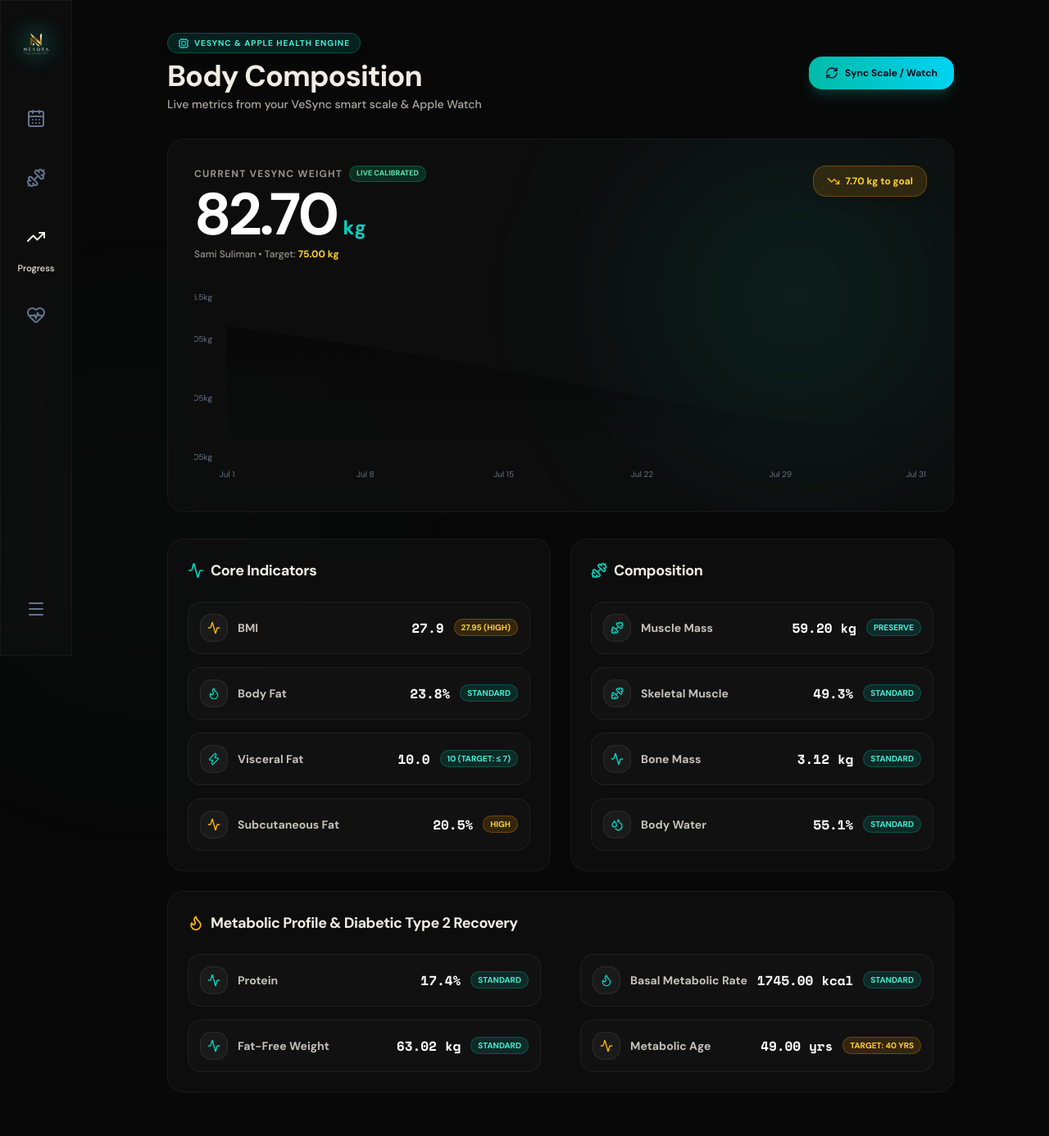
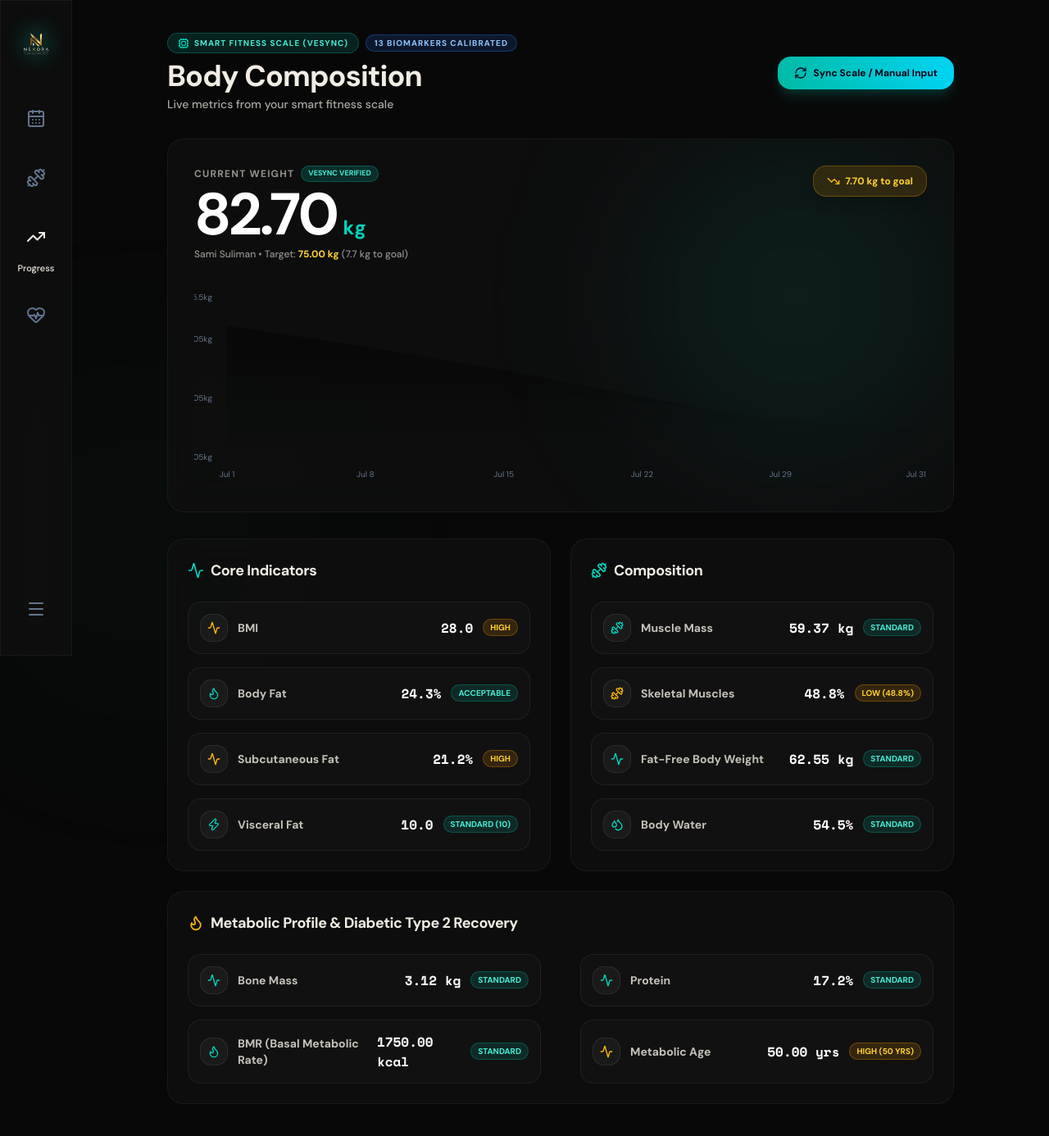
Before and after one commit to samieltayeb-oss/nexora-fit, a Next.js app: page /progress in a window 1280 px wide. Shown: the top 1386 px of the page at 82% size. Built offline with nearby package versions, Linux system fonts and the light colour scheme.

Commit message:
feat: integrate 5g Pre-Workout Creatine Monohydrate and exact 13 VeSync biomarkers

```diff
--- a/src/app/(app)/health/page.tsx
+++ b/src/app/(app)/health/page.tsx
@@ -105,6 +105,18 @@ const MEDICATION_REGIMEN: MedicationItem[] = [
     source: 'Patient Regimen',
     dateStarted: 'Active Daily',
     exerciseCue: 'Essential cofactor for mitochondrial ATP energy production.'
+  },
+  {
+    id: 'creatine',
+    name: 'CREATINE MONOHYDRATE',
+    generic: 'CREATINE MONOHYDRATE POWDER',
+    dose: '5g (Pre-Workout)',
+    schedule: 'Daily Morning',
+    category: 'Ergogenic & Glycemic Booster • Cellular ATP & GLUT-4 Translocation',
+    instructions: 'TAKE 5 GRAMS IN 500ML WATER 20–30 MINUTES BEFORE MORNING WORKOUT',
+    source: 'Patient Regimen',
+    dateStarted: 'Active Daily',
+    exerciseCue: 'Boosts phosphocreatine ATP replenishment during calisthenics reps and stimulates insulin-independent glucose uptake into muscle tissue. Drink with 500ml+ water.'
   },
   {
     id: 'rosuvastatin',
--- a/src/app/(app)/progress/page.tsx
+++ b/src/app/(app)/progress/page.tsx
@@ -28,23 +28,24 @@ const STORAGE_KEY_COMPOSITION = 'samfit_vesync_composition'
 
 export default function ProgressPage() {
   const [weight, setWeight] = useState<number>(82.70)
-  const [bodyFat, setBodyFat] = useState<number>(23.8)
-  const [muscleMass, setMuscleMass] = useState<number>(59.20)
+  const [bodyFat, setBodyFat] = useState<number>(24.3)
+  const [muscleMass, setMuscleMass] = useState<number>(59.37)
   const [visceralFat, setVisceralFat] = useState<number>(10)
-  const [bmi, setBmi] = useState<number>(27.95)
-  const [bmr, setBmr] = useState<number>(1745)
-  const [bodyWater, setBodyWater] = useState<number>(55.1)
-  const [skeletalMuscle, setSkeletalMuscle] = useState<number>(49.3)
+  const [bmi, setBmi] = useState<number>(28.0)
+  const [bmr, setBmr] = useState<number>(1750)
+  const [bodyWater, setBodyWater] = useState<number>(54.5)
+  const [skeletalMuscle, setSkeletalMuscle] = useState<number>(48.8)
   const [boneMass, setBoneMass] = useState<number>(3.12)
-  const [protein, setProtein] = useState<number>(17.4)
-  const [metabolicAge, setMetabolicAge] = useState<number>(49)
-  const [subcutFat, setSubcutFat] = useState<number>(20.5)
+  const [protein, setProtein] = useState<number>(17.2)
+  const [metabolicAge, setMetabolicAge] = useState<number>(50)
+  const [subcutFat, setSubcutFat] = useState<number>(21.2)
+  const [fatFreeWeight, setFatFreeWeight] = useState<number>(62.55)
   const [isLoading, setIsLoading] = useState<boolean>(false)
 
   // Sync Modal State
   const [showSyncModal, setShowSyncModal] = useState<boolean>(false)
   const [inputWeight, setInputWeight] = useState<string>('82.70')
-  const [inputBodyFat, setInputBodyFat] = useState<string>('23.8')
+  const [inputBodyFat, setInputBodyFat] = useState<string>('24.3')
   const [inputVisceral, setInputVisceral] = useState<string>('10')
   const [activeTab, setActiveTab] = useState<'quick_log' | 'watch_setup'>('quick_log')
   const [syncSuccess, setSyncSuccess] = useState<boolean>(false)
@@ -58,7 +59,7 @@ export default function ProgressPage() {
         if (parsed.weight) {
           setWeight(parsed.weight)
           setInputWeight(parsed.weight.toString())
-          recalculateMetrics(parsed.weight, parsed.bodyFat || 23.8)
+          if (parsed.bodyFat) setBodyFat(parsed.bodyFat)
         }
       }
     } catch (e) {
@@ -68,22 +69,21 @@ export default function ProgressPage() {
 
   const recalculateMetrics = (newWeight: number, newBodyFat: number) => {
     const heightM = 1.72
-    const calculatedBmi = Number((newWeight / (heightM * heightM)).toFixed(2))
+    const calculatedBmi = Number((newWeight / (heightM * heightM)).toFixed(1))
     const fatMass = newWeight * (newBodyFat / 100)
     const leanMass = Number((newWeight - fatMass).toFixed(2))
     const calculatedMuscle = Number((leanMass * 0.95).toFixed(2))
-    const calculatedBmr = Math.round(10 * newWeight + 6.25 * 172 - 5 * 44 + 5)
 
     setBmi(calculatedBmi)
     setMuscleMass(calculatedMuscle)
-    setBmr(calculatedBmr)
+    setFatFreeWeight(leanMass)
   }
 
   const handleSaveVeSync = async (e: React.FormEvent) => {
     e.preventDefault()
     setIsLoading(true)
     const parsedWeight = parseFloat(inputWeight) || 82.70
-    const parsedBodyFat = parseFloat(inputBodyFat) || 23.8
+    const parsedBodyFat = parseFloat(inputBodyFat) || 24.3
     const parsedVisceral = parseInt(inputVisceral) || 10
 
     setWeight(parsedWeight)
@@ -128,32 +128,6 @@ export default function ProgressPage() {
     }, 1200)
   }
 
-  const fetchProgress = async () => {
-    setIsLoading(true)
-    try {
-      const supabase = createClient()
-      const { data: bodyData } = await supabase
-        .from('body_measurements')
-        .select('*')
-        .order('created_at', { ascending: false })
-        .limit(1)
-
-      if (bodyData && bodyData.length > 0) {
-        const row = bodyData[0]
-        if (row.weight_kg) {
-          const w = Number(row.weight_kg)
-          setWeight(w)
-          setInputWeight(w.toString())
-          recalculateMetrics(w, Number(row.body_fat_percentage) || 23.8)
-        }
-      }
-    } catch (e) {
-      console.error(e)
-    } finally {
-      setIsLoading(false)
-    }
-  }
-
   return (
     <div className="space-y-6 md:space-y-8 pb-32">
 
@@ -162,13 +136,16 @@ export default function ProgressPage() {
         <div>
           <div className="flex items-center gap-2">
             <span className="px-3 py-1 bg-teal-500/15 text-teal-300 text-[10px] font-black uppercase tracking-widest rounded-full flex items-center gap-1.5 shadow-lg border border-teal-500/30">
-              <Cpu className="w-3.5 h-3.5 text-teal-400" /> VeSync & Apple Health Engine
+              <Cpu className="w-3.5 h-3.5 text-teal-400" /> Smart Fitness Scale (VeSync)
+            </span>
+            <span className="px-2.5 py-0.5 bg-blue-500/15 text-blue-300 text-[10px] font-black uppercase tracking-widest rounded-full border border-blue-500/30">
+              13 Biomarkers Calibrated
             </span>
           </div>
           <h1 className="text-3xl md:text-4xl font-bold text-foreground tracking-tight mt-2 flex items-center gap-2">
             Body Composition
           </h1>
-          <p className="text-foreground/70 text-sm font-medium mt-1">Live metrics from your VeSync smart scale & Apple Watch</p>
+          <p className="text-foreground/70 text-sm font-medium mt-1">Live metrics from your smart fitness scale</p>
         </div>
 
         <button
@@ -176,7 +153,7 @@ export default function ProgressPage() {
           className="bg-gradient-to-r from-teal-500 to-cyan-400 text-slate-950 text-xs font-black px-5 py-3 rounded-2xl flex items-center gap-2 transition-all shadow-lg shadow-teal-500/20 active:scale-95 cursor-pointer hover:brightness-110"
         >
           <RefreshCw className={`w-4 h-4 ${isLoading ? 'animate-spin' : ''}`} />
-          <span>Sync Scale / Watch</span>
+          <span>Sync Scale / Manual Input</span>
         </button>
       </header>
 
@@ -187,16 +164,16 @@ export default function ProgressPage() {
         <div className="flex flex-col sm:flex-row justify-between sm:items-start gap-4 mb-6 relative z-10">
           <div>
             <div className="flex items-center gap-2">
-              <h2 className="text-xs font-black text-foreground/60 uppercase tracking-widest">Current VeSync Weight</h2>
-              <span className="bg-emerald-500/20 text-emerald-300 border border-emerald-500/30 text-[9px] font-black uppercase px-2 py-0.5 rounded-full">
-                Live Calibrated
+              <h2 className="text-xs font-black text-foreground/60 uppercase tracking-widest">Current Weight</h2>
+              <span className="bg-teal-500/20 text-teal-300 border border-teal-500/30 text-[9px] font-black uppercase px-2 py-0.5 rounded-full">
+                VeSync Verified
               </span>
             </div>
             <div className="text-6xl md:text-7xl font-black text-white tracking-tighter mt-1 flex items-baseline gap-2">
               <NumberCounter value={weight} decimals={2} /> <span className="text-2xl text-teal-400 font-bold tracking-normal">kg</span>
             </div>
             <p className="text-xs text-foreground/60 mt-1 font-medium">
-              Sami Suliman • Target: <span className="text-amber-300 font-bold">75.00 kg</span>
+              Sami Suliman • Target: <span className="text-amber-300 font-bold">75.00 kg</span> ({Number((weight - 75.0).toFixed(2))} kg to goal)
             </p>
           </div>
 
@@ -212,7 +189,7 @@ export default function ProgressPage() {
         </div>
       </section>
 
-      {/* ── THE METRICS STORY ────────────────────────────────────────────────── */}
+      {/* ── THE 13 EXACT METRICS FROM VESYNC SCALE ───────────────────────────── */}
       <div className="grid grid-cols-1 md:grid-cols-2 gap-6">
 
         {/* Core Health Indicators */}
@@ -221,10 +198,10 @@ export default function ProgressPage() {
             <Activity className="w-5 h-5 text-teal-400" /> Core Indicators
           </h3>
           <div className="space-y-4">
-            <MetricRow icon={<Activity className="w-4 h-4 text-amber-400" />} label="BMI" value={bmi} suffix="" status="27.95 (High)" statusColor="amber" index={0} />
-            <MetricRow icon={<Flame className="w-4 h-4 text-teal-400" />} label="Body Fat" value={bodyFat} suffix="%" status="Standard" statusColor="teal" index={1} />
-            <MetricRow icon={<Zap className="w-4 h-4 text-teal-400" />} label="Visceral Fat" value={visceralFat} suffix="" status="10 (Target: ≤ 7)" statusColor="teal" index={2} />
-            <MetricRow icon={<Activity className="w-4 h-4 text-amber-400" />} label="Subcutaneous Fat" value={subcutFat} suffix="%" status="High" statusColor="amber" index={3} />
+            <MetricRow icon={<Activity className="w-4 h-4 text-amber-400" />} label="BMI" value={bmi} suffix="" status="High" statusColor="amber" index={0} />
+            <MetricRow icon={<Flame className="w-4 h-4 text-teal-400" />} label="Body Fat" value={bodyFat} suffix="%" status="Acceptable" statusColor="teal" index={1} />
+            <MetricRow icon={<Activity className="w-4 h-4 text-amber-400" />} label="Subcutaneous Fat" value={subcutFat} suffix="%" status="High" statusColor="amber" index={2} />
+            <MetricRow icon={<Zap className="w-4 h-4 text-teal-400" />} label="Visceral Fat" value={visceralFat} suffix="" status="Standard (10)" statusColor="teal" index={3} />
           </div>
         </section>
 
@@ -234,9 +211,9 @@ export default function ProgressPage() {
             <Dumbbell className="w-5 h-5 text-teal-400" /> Composition
           </h3>
           <div className="space-y-4">
-            <MetricRow icon={<Dumbbell className="w-4 h-4 text-teal-400" />} label="Muscle Mass" value={muscleMass} suffix=" kg" status="Preserve" statusColor="teal" index={2} />
-            <MetricRow icon={<Dumbbell className="w-4 h-4 text-teal-400" />} label="Skeletal Muscle" value={skeletalMuscle} suffix="%" status="Standard" statusColor="teal" index={3} />
-            <MetricRow icon={<Activity className="w-4 h-4 text-teal-400" />} label="Bone Mass" value={boneMass} suffix=" kg" status="Standard" statusColor="teal" index={4} />
+            <MetricRow icon={<Dumbbell className="w-4 h-4 text-teal-400" />} label="Muscle Mass" value={muscleMass} suffix=" kg" status="Standard" statusColor="teal" index={2} />
+            <MetricRow icon={<Dumbbell className="w-4 h-4 text-amber-400" />} label="Skeletal Muscles" value={skeletalMuscle} suffix="%" status="Low (48.8%)" statusColor="amber" index={3} />
+            <MetricRow icon={<Activity className="w-4 h-4 text-teal-400" />} label="Fat-Free Body Weight" value={fatFreeWeight} suffix=" kg" status="Standard" statusColor="teal" index={4} />
             <MetricRow icon={<Droplets className="w-4 h-4 text-teal-400" />} label="Body Water" value={bodyWater} suffix="%" status="Standard" statusColor="teal" index={5} />
           </div>
         </section>
@@ -244,13 +221,13 @@ export default function ProgressPage() {
         {/* Metabolic Profile */}
         <section className="glass-panel rounded-3xl p-6 relative overflow-hidden md:col-span-2 border border-border/80">
           <h3 className="text-lg font-bold text-foreground tracking-tight mb-6 flex items-center gap-2">
-            <Flame className="w-5 h-5 text-amber-400" /> Metabolic Profile & Diabetic Type 2 Recovery
+            <Flame className="w-5 h-5 text-amber-400" /> Metabolic Profile &amp; Diabetic Type 2 Recovery
           </h3>
           <div className="grid grid-cols-1 md:grid-cols-2 gap-x-12 gap-y-4">
-            <MetricRow icon={<Activity className="w-4 h-4 text-teal-400" />} label="Protein" value={protein} suffix="%" status="Standard" statusColor="teal" index={4} />
-            <MetricRow icon={<Flame className="w-4 h-4 text-teal-400" />} label="Basal Metabolic Rate" value={bmr} suffix=" kcal" status="Standard" statusColor="teal" index={5} />
-            <MetricRow icon={<Activity className="w-4 h-4 text-teal-400" />} label="Fat-Free Weight" value={Number((weight * (1 - bodyFat / 100)).toFixed(2))} suffix=" kg" status="Standard" statusColor="teal" index={6} />
-            <MetricRow icon={<Activity className="w-4 h-4 text-amber-400" />} label="Metabolic Age" value={metabolicAge} suffix=" yrs" status="Target: 40 yrs" statusColor="amber" index={7} />
+            <MetricRow icon={<Activity className="w-4 h-4 text-teal-400" />} label="Bone Mass" value={boneMass} suffix=" kg" status="Standard" statusColor="teal" index={4} />
+            <MetricRow icon={<Activity className="w-4 h-4 text-teal-400" />} label="Protein" value={protein} suffix="%" status="Standard" statusColor="teal" index={5} />
+            <MetricRow icon={<Flame className="w-4 h-4 text-teal-400" />} label="BMR (Basal Metabolic Rate)" value={bmr} suffix=" kcal" status="Standard" statusColor="teal" index={6} />
+            <MetricRow icon={<Activity className="w-4 h-4 text-amber-400" />} label="Metabolic Age" value={metabolicAge} suffix=" yrs" status="High (50 yrs)" statusColor="amber" index={7} />
           </div>
         </section>
       </div>
--- a/src/app/(app)/workout/morning-challenge/morning-challenge-content.tsx
+++ b/src/app/(app)/workout/morning-challenge/morning-challenge-content.tsx
@@ -5,7 +5,7 @@ import { useRouter } from 'next/navigation'
 import { motion, AnimatePresence } from 'framer-motion'
 import {
   ChevronLeft, Sun, Lock, CheckCircle, Play,
-  Flame, Clock, X, Target, Zap, Trophy, Sparkles
+  Flame, Clock, X, Target, Zap, Trophy, Sparkles, Droplets
 } from 'lucide-react'
 import FormCoachModal from './form-coach-modal'
 
@@ -658,32 +658,58 @@ export default function MorningChallengeContent() {
           )}
         </AnimatePresence>
 
-        {/* ── INTERACTIVE FORM ANIMATION BANNER ── */}
-        <div className="mb-4 rounded-2xl border border-amber-500/40 bg-gradient-to-r from-amber-500/15 via-orange-500/10 to-transparent p-3.5 sm:p-4 flex flex-col sm:flex-row sm:items-center justify-between gap-3 shadow-lg">
+        {/* ── INTERACTIVE FORM ANIMATION & PRE-WORKOUT BANNER ── */}
+        <div className="mb-4 grid grid-cols-1 sm:grid-cols-2 gap-3">
+          <div className="rounded-2xl border border-amber-500/40 bg-gradient-to-r from-amber-500/15 via-orange-500/10 to-transparent p-3.5 sm:p-4 flex flex-col justify-between gap-2.5 shadow-lg">
             <div className="flex items-center gap-3">
-            <div className="rounded-xl bg-amber-500/20 p-2.5 text-amber-400 border border-amber-500/30 flex-shrink-0">
-              <Sparkles className="h-5 w-5" />
+              <div className="rounded-xl bg-amber-500/20 p-2 text-amber-400 border border-amber-500/30 flex-shrink-0">
+                <Sparkles className="h-4 w-4" />
               </div>
               <div>
                 <div className="flex items-center gap-2">
                   <span className="font-mono text-[9px] font-black uppercase tracking-widest text-amber-400 bg-amber-500/20 px-2 py-0.5 rounded-full border border-amber-500/30">
                     MOTION COACH
                   </span>
-                <span className="text-xs font-bold text-white">Live Form Motion Animations</span>
+                  <span className="text-xs font-bold text-white">Live GIF Animations</span>
                 </div>
                 <p className="text-[11px] text-foreground/70 font-medium mt-0.5">
-                Every exercise now includes a looping animated GIF with breathing & biomechanics cues.
+                  Looping form GIFs with breathing &amp; biomechanics cues for all 28 days.
                 </p>
               </div>
             </div>
 
             <button
               onClick={() => setActiveCoachExercise('push-up')}
-            className="flex items-center justify-center gap-2 bg-gradient-to-r from-amber-500 to-orange-500 text-black px-4 py-2 rounded-xl text-xs font-black shadow-[0_4px_16px_rgba(245,158,11,0.3)] hover:brightness-110 transition-all cursor-pointer flex-shrink-0"
+              className="flex items-center justify-center gap-2 bg-gradient-to-r from-amber-500 to-orange-500 text-black px-4 py-2 rounded-xl text-xs font-black shadow-[0_4px_16px_rgba(245,158,11,0.3)] hover:brightness-110 transition-all cursor-pointer w-full mt-1"
             >
               <Play className="h-3.5 w-3.5 fill-black" />
               Browse Form Animations
             </button>
+          </div>
+
+          <div className="rounded-2xl border border-teal-500/40 bg-gradient-to-r from-teal-500/15 via-cyan-500/10 to-transparent p-3.5 sm:p-4 flex flex-col justify-between gap-2.5 shadow-lg">
+            <div className="flex items-center gap-3">
+              <div className="rounded-xl bg-teal-500/20 p-2 text-teal-400 border border-teal-500/30 flex-shrink-0">
+                <Droplets className="h-4 w-4" />
+              </div>
+              <div>
+                <div className="flex items-center gap-2">
+                  <span className="font-mono text-[9px] font-black uppercase tracking-widest text-teal-400 bg-teal-500/20 px-2 py-0.5 rounded-full border border-teal-500/30">
+                    PRE-WORKOUT FUEL
+                  </span>
+                  <span className="text-xs font-bold text-white">5g Creatine + 500ml Water</span>
+                </div>
+                <p className="text-[11px] text-teal-200/80 font-medium mt-0.5">
+                  Take 20-30 min prior to stimulate GLUT-4 glucose clearing &amp; cellular ATP power.
+                </p>
+              </div>
+            </div>
+
+            <div className="text-[10px] text-foreground/60 font-semibold bg-black/40 px-3 py-1.5 rounded-xl border border-teal-500/20 flex items-center justify-between">
+              <span>Sami's T2D Protocol</span>
+              <span className="text-teal-300 font-bold">Hydration Critical with Dapagliflozin</span>
+            </div>
+          </div>
         </div>
 
         {/* ── HERO HEADER ─────────────────────────────── */}
```
Also changed, not shown: public/sw.js. Lines whose indentation alone changed are shown as unchanged.
